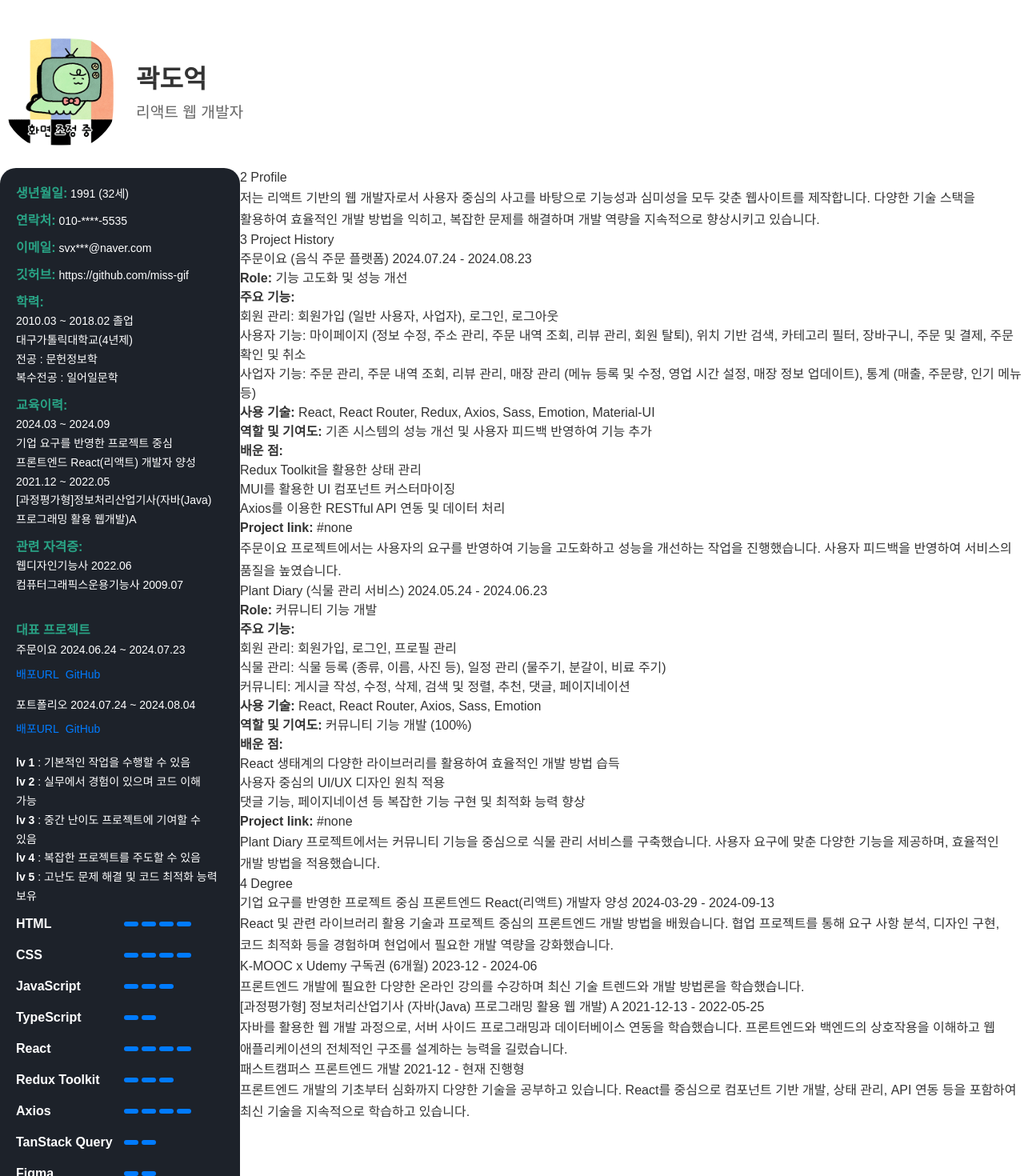
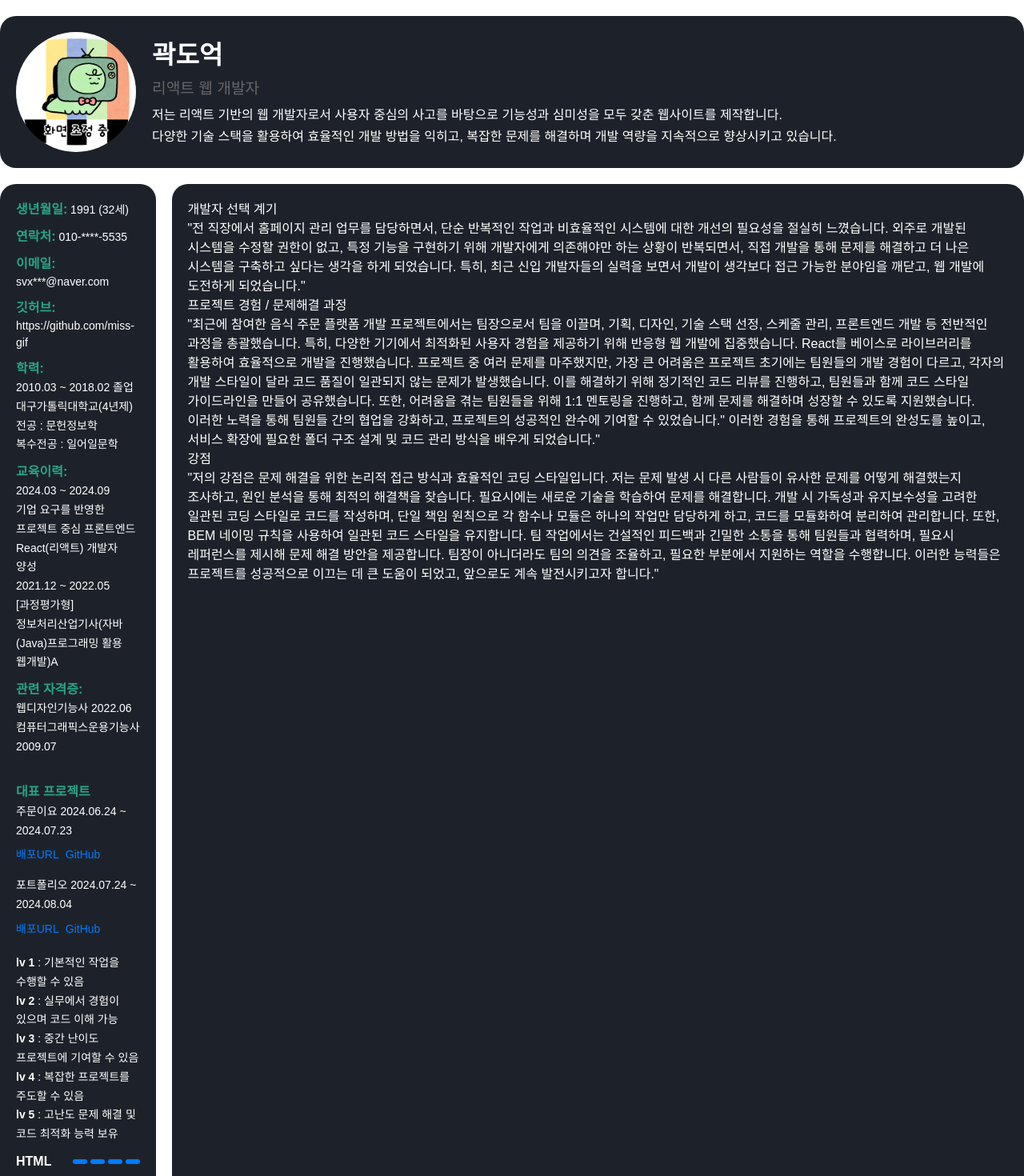
Before and after one commit to miss-gif/portfolio-final, a React (Vite) app: page /cv in a window 1280 px wide. Shown: the top 1470 px of the page at 80% size. Built offline with nearby package versions, Linux system fonts and the light colour scheme.

Commit message:
Test : Cv 작업중

```diff
--- a/src/components/cv/Left.tsx
+++ b/src/components/cv/Left.tsx
@@ -17,6 +17,8 @@ const skillLevelBar = [
   { name: "Redux Toolkit", level: 3 },
   { name: "Axios", level: 4 },
   { name: "TanStack Query", level: 2 },
+  { name: "Scss", level: 4 },
+  { name: "Emotion", level: 3 },
   { name: "Figma", level: 2 },
 ];
 
--- /dev/null
+++ b/src/components/cv/Right.scss
@@ -0,0 +1,26 @@
+/* 오른쪽 */
+.cv__right {
+  padding: 20px;
+  display: flex;
+  flex-direction: column;
+  border-radius: 20px;
+  background-color: hsl(217, 18%, 14%);
+  color: #fff;
+  .profile-details,
+  .project-history,
+  .degree {
+    &__detail {
+      .project-detail__title,
+      .degree-detail__title {
+      }
+
+      .project-detail__duration,
+      .degree-detail__duration {
+      }
+
+      .project-detail__description,
+      .degree-detail__description {
+      }
+    }
+  }
+}
--- a/src/components/cv/Right.tsx
+++ b/src/components/cv/Right.tsx
@@ -1,205 +1,55 @@
-import React from "react";
+import "./Right.scss";
 
 const Right = () => {
   return (
     <div className="cv__right">
-      <div className="profile-details">
-        <div className="detail-item">
-          <span className="detail-item__number">2</span> Profile
-        </div>
-        <div className="profile-details__description">
-          <p>
-            저는 리액트 기반의 웹 개발자로서 사용자 중심의 사고를 바탕으로
-            기능성과 심미성을 모두 갖춘 웹사이트를 제작합니다. 다양한 기술
-            스택을 활용하여 효율적인 개발 방법을 익히고, 복잡한 문제를 해결하며
-            개발 역량을 지속적으로 향상시키고 있습니다.
-          </p>
+      <div className="">
+        <div className="">개발자 선택 계기</div>
+        <div className="">
+          "전 직장에서 홈페이지 관리 업무를 담당하면서, 단순 반복적인 작업과
+          비효율적인 시스템에 대한 개선의 필요성을 절실히 느꼈습니다. 외주로
+          개발된 시스템을 수정할 권한이 없고, 특정 기능을 구현하기 위해
+          개발자에게 의존해야만 하는 상황이 반복되면서, 직접 개발을 통해 문제를
+          해결하고 더 나은 시스템을 구축하고 싶다는 생각을 하게 되었습니다.
+          특히, 최근 신입 개발자들의 실력을 보면서 개발이 생각보다 접근 가능한
+          분야임을 깨닫고, 웹 개발에 도전하게 되었습니다."
         </div>
       </div>
-      <div className="project-history">
-        <div className="detail-item">
-          <span className="detail-item__number">3</span> Project History
-        </div>
-        <div className="project-detail">
-          <div className="project-detail__title">
-            주문이요 (음식 주문 플랫폼){" "}
-            <span className="project-detail__duration">
-              2024.07.24 - 2024.08.23
-            </span>
-          </div>
-          <div className="project-detail__role">
-            <strong>Role:</strong> 기능 고도화 및 성능 개선
-          </div>
-          <div className="project-detail__features">
-            <strong>주요 기능:</strong>
-            <ul>
-              <li>
-                회원 관리: 회원가입 (일반 사용자, 사업자), 로그인, 로그아웃
-              </li>
-              <li>
-                사용자 기능: 마이페이지 (정보 수정, 주소 관리, 주문 내역 조회,
-                리뷰 관리, 회원 탈퇴), 위치 기반 검색, 카테고리 필터, 장바구니,
-                주문 및 결제, 주문 확인 및 취소
-              </li>
-              <li>
-                사업자 기능: 주문 관리, 주문 내역 조회, 리뷰 관리, 매장 관리
-                (메뉴 등록 및 수정, 영업 시간 설정, 매장 정보 업데이트), 통계
-                (매출, 주문량, 인기 메뉴 등)
-              </li>
-            </ul>
-          </div>
-          <div className="project-detail__technologies">
-            <strong>사용 기술:</strong> React, React Router, Redux, Axios, Sass,
-            Emotion, Material-UI
-          </div>
-          <div className="project-detail__contributions">
-            <strong>역할 및 기여도:</strong> 기존 시스템의 성능 개선 및 사용자
-            피드백 반영하여 기능 추가
-          </div>
-          <div className="project-detail__learnings">
-            <strong>배운 점:</strong>
-            <ul>
-              <li>Redux Toolkit을 활용한 상태 관리</li>
-              <li>MUI를 활용한 UI 컴포넌트 커스터마이징</li>
-              <li>Axios를 이용한 RESTful API 연동 및 데이터 처리</li>
-            </ul>
-          </div>
-          <div>
-            <strong>Project link:</strong>{" "}
-            <a className="project-detail__link" href="#none">
-              #none
-            </a>
-          </div>
-          <div className="project-detail__description">
-            <p>
-              주문이요 프로젝트에서는 사용자의 요구를 반영하여 기능을 고도화하고
-              성능을 개선하는 작업을 진행했습니다. 사용자 피드백을 반영하여
-              서비스의 품질을 높였습니다.
-            </p>
-          </div>
-        </div>
-        <div className="project-detail">
-          <div className="project-detail__title">
-            Plant Diary (식물 관리 서비스){" "}
-            <span className="project-detail__duration">
-              2024.05.24 - 2024.06.23
-            </span>
-          </div>
-          <div className="project-detail__role">
-            <strong>Role:</strong> 커뮤니티 기능 개발
-          </div>
-          <div className="project-detail__features">
-            <strong>주요 기능:</strong>
-            <ul>
-              <li>회원 관리: 회원가입, 로그인, 프로필 관리</li>
-              <li>
-                식물 관리: 식물 등록 (종류, 이름, 사진 등), 일정 관리 (물주기,
-                분갈이, 비료 주기)
-              </li>
-              <li>
-                커뮤니티: 게시글 작성, 수정, 삭제, 검색 및 정렬, 추천, 댓글,
-                페이지네이션
-              </li>
-            </ul>
-          </div>
-          <div className="project-detail__technologies">
-            <strong>사용 기술:</strong> React, React Router, Axios, Sass,
-            Emotion
-          </div>
-          <div className="project-detail__contributions">
-            <strong>역할 및 기여도:</strong> 커뮤니티 기능 개발 (100%)
-          </div>
-          <div className="project-detail__learnings">
-            <strong>배운 점:</strong>
-            <ul>
-              <li>
-                React 생태계의 다양한 라이브러리를 활용하여 효율적인 개발 방법
-                습득
-              </li>
-              <li>사용자 중심의 UI/UX 디자인 원칙 적용</li>
-              <li>
-                댓글 기능, 페이지네이션 등 복잡한 기능 구현 및 최적화 능력 향상
-              </li>
-            </ul>
-          </div>
-          <div>
-            <strong>Project link:</strong>{" "}
-            <a className="project-detail__link" href="#none">
-              #none
-            </a>
-          </div>
-          <div className="project-detail__description">
-            <p>
-              Plant Diary 프로젝트에서는 커뮤니티 기능을 중심으로 식물 관리
-              서비스를 구축했습니다. 사용자 요구에 맞춘 다양한 기능을 제공하며,
-              효율적인 개발 방법을 적용했습니다.
-            </p>
-          </div>
+      <div className="">
+        <div className="">프로젝트 경험 / 문제해결 과정</div>
+        <div className="">
+          "최근에 참여한 음식 주문 플랫폼 개발 프로젝트에서는 팀장으로서 팀을
+          이끌며, 기획, 디자인, 기술 스택 선정, 스케줄 관리, 프론트엔드 개발 등
+          전반적인 과정을 총괄했습니다. 특히, 다양한 기기에서 최적화된 사용자
+          경험을 제공하기 위해 반응형 웹 개발에 집중했습니다. React를 베이스로
+          라이브러리를 활용하여 효율적으로 개발을 진행했습니다. 프로젝트 중 여러
+          문제를 마주했지만, 가장 큰 어려움은 프로젝트 초기에는 팀원들의 개발
+          경험이 다르고, 각자의 개발 스타일이 달라 코드 품질이 일관되지 않는
+          문제가 발생했습니다. 이를 해결하기 위해 정기적인 코드 리뷰를 진행하고,
+          팀원들과 함께 코드 스타일 가이드라인을 만들어 공유했습니다. 또한,
+          어려움을 겪는 팀원들을 위해 1:1 멘토링을 진행하고, 함께 문제를
+          해결하며 성장할 수 있도록 지원했습니다. 이러한 노력을 통해 팀원들 간의
+          협업을 강화하고, 프로젝트의 성공적인 완수에 기여할 수 있었습니다."
+          이러한 경험을 통해 프로젝트의 완성도를 높이고, 서비스 확장에 필요한
+          폴더 구조 설계 및 코드 관리 방식을 배우게 되었습니다."
         </div>
       </div>
-      <div className="degree">
-        <div className="detail-item">
-          <span className="detail-item__number">4</span> Degree
-        </div>
-        <div className="degree-detail">
-          <div className="degree-detail__title">
-            기업 요구를 반영한 프로젝트 중심 프론트엔드 React(리액트) 개발자
-            양성{" "}
-            <span className="degree-detail__duration">
-              2024-03-29 - 2024-09-13
-            </span>
-          </div>
-          <div className="degree-detail__description">
-            <p>
-              React 및 관련 라이브러리 활용 기술과 프로젝트 중심의 프론트엔드
-              개발 방법을 배웠습니다. 협업 프로젝트를 통해 요구 사항 분석,
-              디자인 구현, 코드 최적화 등을 경험하며 현업에서 필요한 개발 역량을
-              강화했습니다.
-            </p>
-          </div>
-        </div>
-        <div className="degree-detail">
-          <div className="degree-detail__title">
-            K-MOOC x Udemy 구독권 (6개월){" "}
-            <span className="degree-detail__duration">2023-12 - 2024-06</span>
-          </div>
-          <div className="degree-detail__description">
-            <p>
-              프론트엔드 개발에 필요한 다양한 온라인 강의를 수강하며 최신 기술
-              트렌드와 개발 방법론을 학습했습니다.
-            </p>
-          </div>
-        </div>
-        <div className="degree-detail">
-          <div className="degree-detail__title">
-            [과정평가형] 정보처리산업기사 (자바(Java) 프로그래밍 활용 웹 개발) A{" "}
-            <span className="degree-detail__duration">
-              2021-12-13 - 2022-05-25
-            </span>
-          </div>
-          <div className="degree-detail__description">
-            <p>
-              자바를 활용한 웹 개발 과정으로, 서버 사이드 프로그래밍과
-              데이터베이스 연동을 학습했습니다. 프론트엔드와 백엔드의 상호작용을
-              이해하고 웹 애플리케이션의 전체적인 구조를 설계하는 능력을
-              길렀습니다.
-            </p>
-          </div>
-        </div>
-        <div className="degree-detail">
-          <div className="degree-detail__title">
-            패스트캠퍼스 프론트엔드 개발{" "}
-            <span className="degree-detail__duration">
-              2021-12 - 현재 진행형
-            </span>
-          </div>
-          <div className="degree-detail__description">
-            <p>
-              프론트엔드 개발의 기초부터 심화까지 다양한 기술을 공부하고
-              있습니다. React를 중심으로 컴포넌트 기반 개발, 상태 관리, API 연동
-              등을 포함하여 최신 기술을 지속적으로 학습하고 있습니다.
-            </p>
-          </div>
+      <div className="">
+        <div className="">강점</div>
+        <div className="">
+          "저의 강점은 문제 해결을 위한 논리적 접근 방식과 효율적인 코딩
+          스타일입니다. 저는 문제 발생 시 다른 사람들이 유사한 문제를 어떻게
+          해결했는지 조사하고, 원인 분석을 통해 최적의 해결책을 찾습니다.
+          필요시에는 새로운 기술을 학습하여 문제를 해결합니다. 개발 시 가독성과
+          유지보수성을 고려한 일관된 코딩 스타일로 코드를 작성하며, 단일 책임
+          원칙으로 각 함수나 모듈은 하나의 작업만 담당하게 하고, 코드를
+          모듈화하여 분리하여 관리합니다. 또한, BEM 네이밍 규칙을 사용하여
+          일관된 코드 스타일을 유지합니다. 팀 작업에서는 건설적인 피드백과
+          긴밀한 소통을 통해 팀원들과 협력하며, 필요시 레퍼런스를 제시해 문제
+          해결 방안을 제공합니다. 팀장이 아니더라도 팀의 의견을 조율하고, 필요한
+          부분에서 지원하는 역할을 수행합니다. 이러한 능력들은 프로젝트를
+          성공적으로 이끄는 데 큰 도움이 되었고, 앞으로도 계속 발전시키고자
+          합니다."
         </div>
       </div>
     </div>
--- a/src/components/cv/cv.scss
+++ b/src/components/cv/cv.scss
@@ -7,11 +7,18 @@
 .cv {
   background-color: #fff;
   color: #333;
+
   &__container {
     padding: 20px 0;
+    display: flex;
+    flex-direction: column;
+    gap: 20px;
   }
   &__top {
-    padding: 20px 0;
+    background-color: hsl(217, 18%, 14%);
+    color: #fff;
+    border-radius: 20px;
+    padding: 20px;
     .profile {
       display: flex; /* 프로필을 flex 컨테이너로 설정하여 정렬 */
       align-items: center; /* 수직 정렬을 중앙으로 설정 */
@@ -40,28 +47,6 @@
   }
   &__bottom {
     display: flex; /* 하단 섹션을 flex 컨테이너로 설정 */
+    gap: 20px;
   }
 }
-
-/* 오른쪽 */
-.cv__right {
-  flex: 2; /* 오른쪽 섹션의 너비를 유연하게 설정 */
-
-  .profile-details,
-  .project-history,
-  .degree {
-    &__detail {
-      .project-detail__title,
-      .degree-detail__title {
-      }
-
-      .project-detail__duration,
-      .degree-detail__duration {
-      }
-
-      .project-detail__description,
-      .degree-detail__description {
-      }
-    }
-  }
-}
--- a/src/components/cv/index.tsx
+++ b/src/components/cv/index.tsx
@@ -21,6 +21,13 @@ const Cv = () => {
                   곽<span className="profile__highlight">도억</span>
                 </div>
                 <div className="profile__description">리액트 웹 개발자</div>
+                <p>
+                  저는 리액트 기반의 웹 개발자로서 사용자 중심의 사고를 바탕으로
+                  기능성과 심미성을 모두 갖춘 웹사이트를 제작합니다. <br />
+                  다양한 기술 스택을 활용하여 효율적인 개발 방법을 익히고,
+                  복잡한 문제를 해결하며 개발 역량을 지속적으로 향상시키고
+                  있습니다.
+                </p>
               </div>
             </div>
           </div>
```
Also changed, not shown: src/components/layout/RootLayout.tsx (+4 -4 lines).
